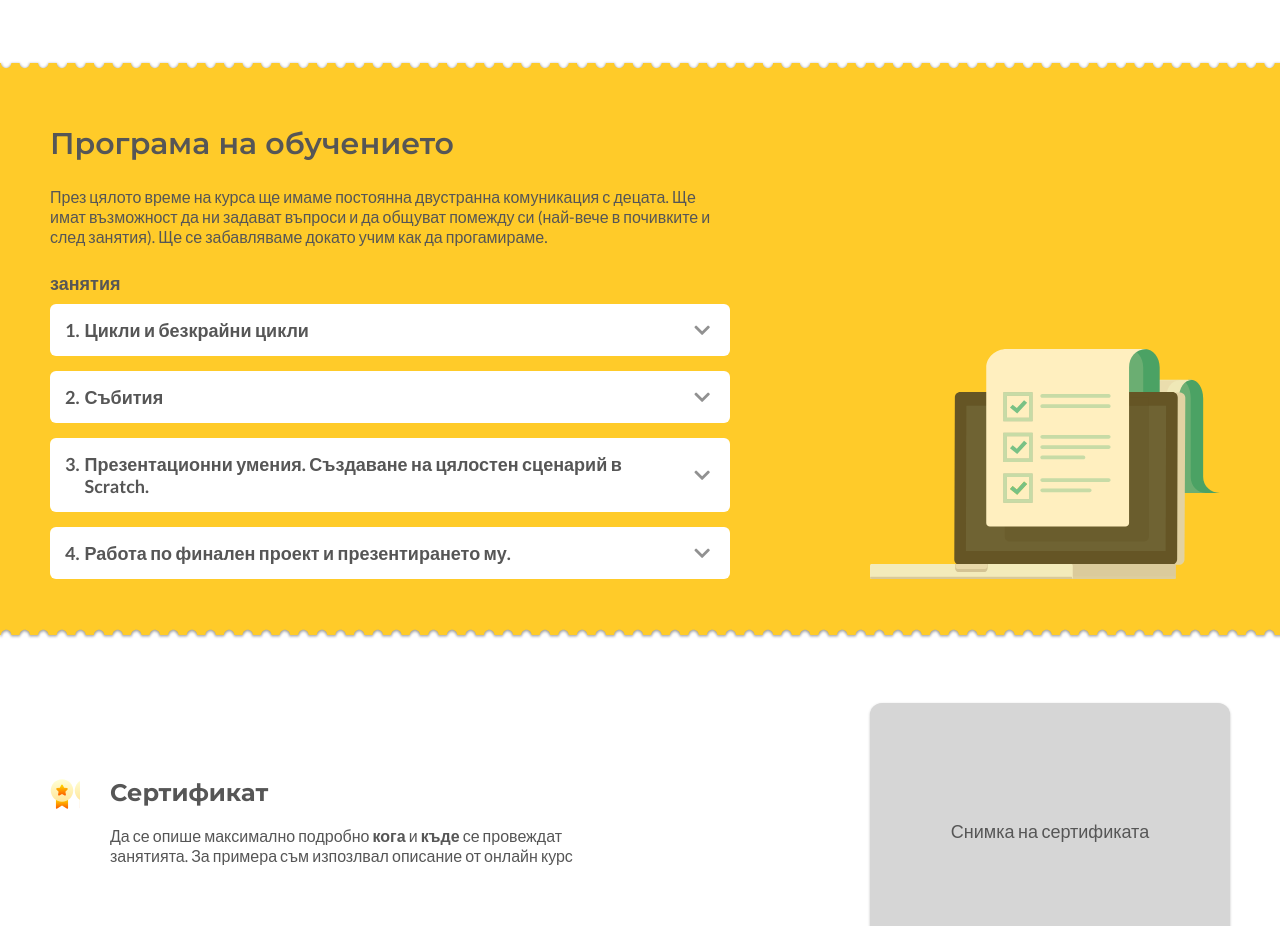
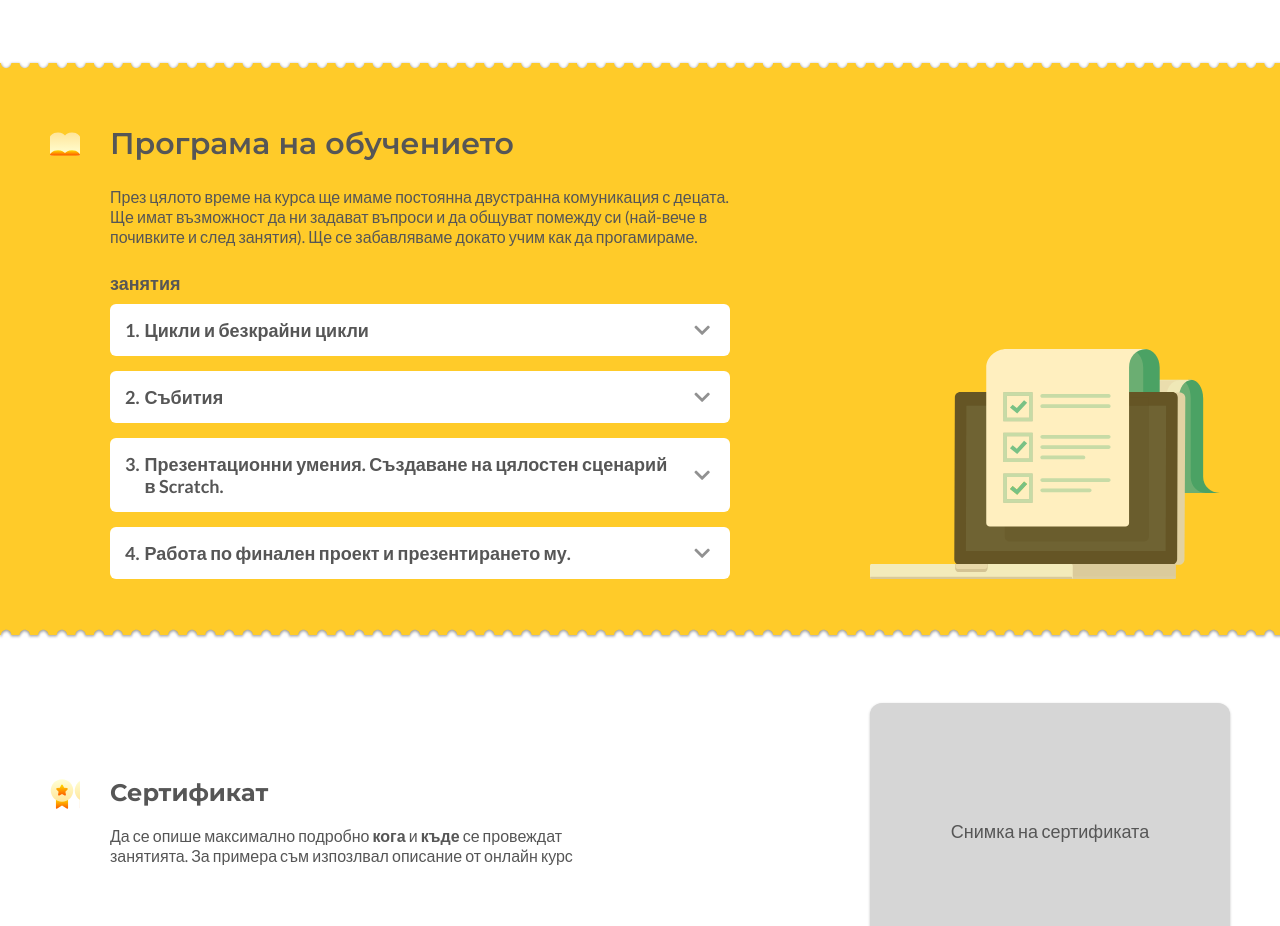
Before and after one commit to silviya-stoyanova/softuni-kids, a plain HTML site: page views/courses.html in a window 1280 px wide. Shown: the part 1180-2106 px from the top of the page. Drawn offline with Linux system fonts and the light colour scheme.

Commit message:
Added an icon to educational program section

```diff
--- a/styles/06-components/courses/courses-educational-program.scss
+++ b/styles/06-components/courses/courses-educational-program.scss
@@ -29,14 +29,33 @@
   }
 
   .educational-program-text-container {
+    position: relative;
     color: $grey-700;
+
+    @include for-desktop-up {
+      padding-left: 60px;
+    }
+
+    &:before {
+      content: "";
+      position: absolute;
+      left: 0;
+      width: 30px;
+      height: 30px;
+      background:  0 3px / contain no-repeat url("../../../assets/icons/book.svg");
+    }
   }
 
   .educational-program-text-title {
+    padding-left: 45px;
     margin-top: 0;
     font-weight: 600;
     font-size: 30px;
     line-height: 36px;
+
+    @include for-desktop-up {
+      padding-left: 0px;
+    }
   }
 
   .educational-program-text-description {
@@ -70,6 +89,7 @@
     line-height: 22px;
     background: $white;
     border-radius: 6px;
+    cursor: pointer;
   }
 
   .educational-program-lecture-number {
```
Also changed, not shown: styles/06-components/courses/courses-educational-program.css, 1 other file.
